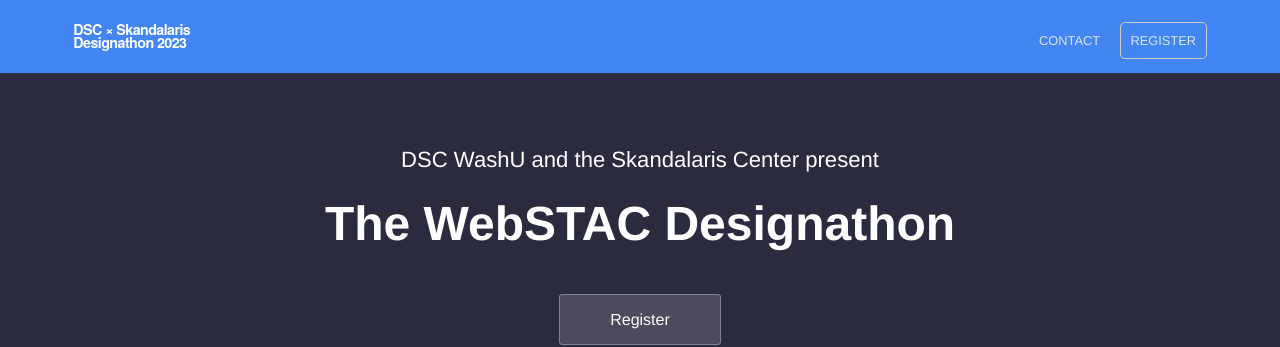
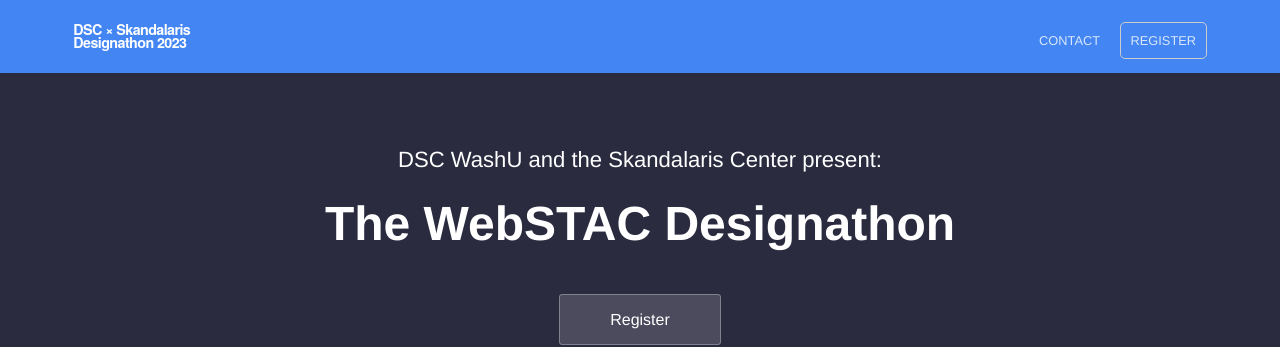
Before and after one commit to dscwashu/webstacdesignathon, a Jekyll site: the page built from index.html, in a window 1280 px wide. Shown: the top 347 px of the page. Built offline with Jekyll 4.4.1, drawn with Linux system fonts in a browser that asks for light colours; the list of posts is cut into pages by our own code.

Commit message:
Add colon

```diff
--- a/index.html
+++ b/index.html
@@ -4,7 +4,7 @@
 ---
 <section class="hero">
 	<div class="text-container">
-		<p>DSC WashU and the Skandalaris Center present</p>
+		<p>DSC WashU and the Skandalaris Center present:</p>
 		<h1 class="main-title">The WebSTAC Designathon</h1>
 		<div class="cta button alt"><a href="{{ site.register_url }}" target="_blank">Register</a></div>
 	</div>
```
